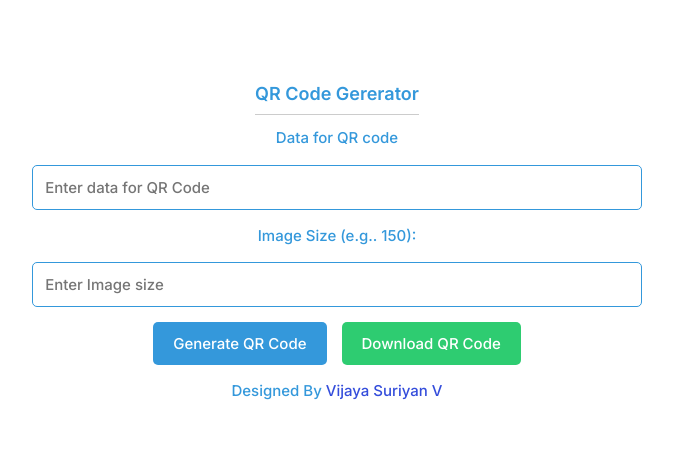
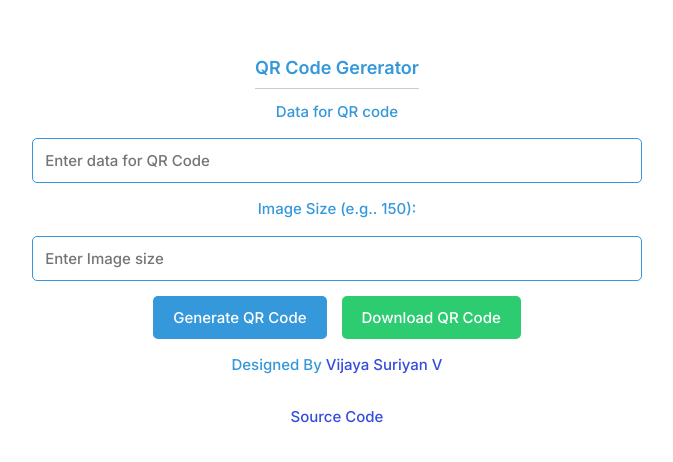
Before and after one commit to VijayasuriyanV/QRCodeGenerator, a React (Vite) app: page / in a window 1280 px wide. Shown: the part 192-654 px from the top of the page, without its empty margins (303-976 px from the left). Built offline with nearby package versions, Linux system fonts and the light colour scheme.

Commit message:
Update QrCode.jsx

```diff
--- a/QrCode.jsx
+++ b/QrCode.jsx
@@ -73,6 +73,9 @@ function QrCode() {
       <p>
         Designed By <a href="https://vijayasuriyan.netlify.app/">Vijaya Suriyan V</a>
       </p>
+      <p>
+        <a href="https://github.com/VijayasuriyanV/QRCodeGenerator/">Source Code</a>
+      </p>
     </div>
   );
 }
```
